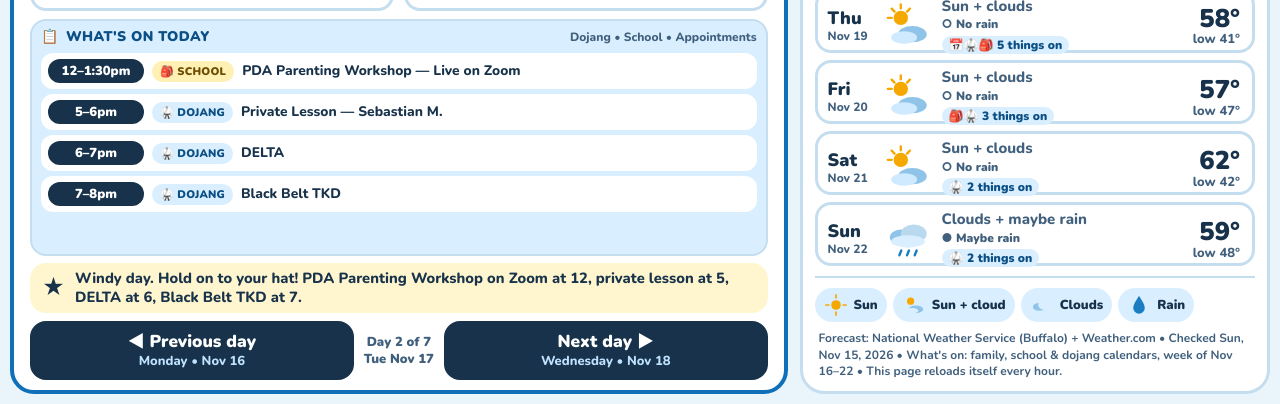
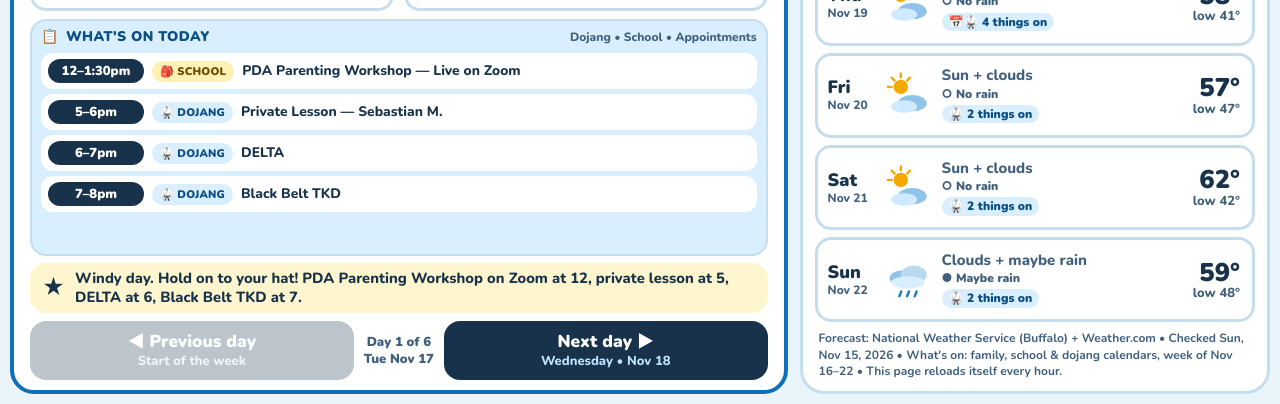
Before and after one commit to loop9-remixd/whatshouldiwear, a plain HTML site: page index.html in a window 1280 px wide. Shown: the part 396-800 px from the top of the page. Drawn offline with nearby package versions, Linux system fonts and the light colour scheme.

Commit message:
Today-first, past days dropped; remove legend, Picture Retake, Digital Dangers

```diff
--- a/index.html
+++ b/index.html
@@ -109,9 +109,6 @@
   .week-day .rain-dot{font-size:12px; font-weight:900}
   .week-day .ev-line{display:inline-block; margin-top:3px; font-size:12px; font-weight:900; color:var(--sky-dark); background:var(--sky-soft); border-radius:999px; padding:2px 7px; line-height:1.2}
   .week-day[aria-pressed="true"] .ev-line{background:#fff; color:var(--sky-dark)}
-  .legend{flex:0 0 auto; display:flex; gap:6px; flex-wrap:wrap; margin-top:10px; padding-top:10px; border-top:2px solid var(--line)}
-  .legend span{display:inline-flex; align-items:center; gap:6px; background:var(--sky-soft); border-radius:999px; padding:5px 9px; font-size:13px; font-weight:900}
-  .legend svg{width:24px; height:24px}
   .source{flex:0 0 auto; margin:8px 4px 0; font-size:12px; line-height:1.35; color:var(--ink-soft); font-weight:700}
 
   /* Short landscape (1366×768) tightening */
@@ -165,7 +162,7 @@
     .week-day .ww{font-size:11.5px; line-height:1.15; min-width:0; overflow:hidden}
     .week-day .rain-dot{font-size:11px}
     .week-day .wt b{font-size:19px} .week-day .wt span{font-size:11px}
-    .legend,.source,.week .hint{display:none}
+    .source,.week .hint{display:none}
     .note-box{display:none}
     .events-box{margin-top:6px; padding:6px 7px}
     .events-title{font-size:11px} .events-title .place{display:none}
@@ -247,12 +244,6 @@
       <h2>The whole week</h2>
       <p class="hint">Tap a day to see it big — weather + what's on. Big number = daytime warmest.</p>
       <div class="week-list" id="weekList" role="group" aria-label="Choose a day"></div>
-      <div class="legend" aria-label="What the pictures mean">
-        <span><svg viewBox="0 0 100 100" aria-hidden="true"><circle cx="50" cy="50" r="20" fill="#f5a800"/><g stroke="#f5a800" stroke-width="7" stroke-linecap="round"><line x1="50" y1="8" x2="50" y2="20"/><line x1="50" y1="80" x2="50" y2="92"/><line x1="8" y1="50" x2="20" y2="50"/><line x1="80" y1="50" x2="92" y2="50"/></g></svg> Sun</span>
-        <span><svg viewBox="0 0 100 100" aria-hidden="true"><circle cx="36" cy="34" r="15" fill="#f5a800"/><ellipse cx="58" cy="68" rx="30" ry="16" fill="#8fc3e8"/><ellipse cx="42" cy="74" rx="26" ry="12" fill="#d9efff"/></svg> Sun + cloud</span>
-        <span><svg viewBox="0 0 100 100" aria-hidden="true"><ellipse cx="38" cy="58" rx="26" ry="16" fill="#8fc3e8"/><ellipse cx="62" cy="50" rx="28" ry="20" fill="#d9efff"/></svg> Clouds</span>
-        <span><svg viewBox="0 0 100 100" aria-hidden="true"><path d="M50 12 C50 12 26 44 26 62 a24 24 0 0 0 48 0 C74 44 50 12 50 12Z" fill="#1b7ec2"/></svg> Rain</span>
-      </div>
       <p class="source">Forecast: National Weather Service (Buffalo) + Weather.com • Checked Sun, Nov 15, 2026 • What's on: family, school &amp; dojang calendars, week of Nov 16–22 • This page reloads itself every hour.</p>
     </aside>
   </main>
@@ -284,14 +275,30 @@ var DAYS = [
   { day:"Monday", short:"Mon", date:"November 16", icon:"partly", words:"Sun + clouds", explain:"The sun and clouds share the sky. Clouds in the morning, more sun later.", high:47, low:37, feel:"Chilly. The coldest day this week.", rain:"No rain.", rainIcon:"no", wear:"Warm coat. Hat in the morning.", wearIcon:"coat", events:[{time:"5–6pm", name:"Skylar TKD", type:"dojang", cls:"skylar"},{time:"7–8pm", name:"Black Belt TKD", type:"dojang"}], note:"School day. Skylar TKD at 5 o'clock, then Black Belt TKD at 7 o'clock.", tag:"" },
   { day:"Tuesday", short:"Tue", date:"November 17", icon:"sunny", words:"Sunny", explain:"The sun is out most of the day. Very few clouds.", high:53, low:38, feel:"Cool. It will feel colder because of the wind.", rain:"No rain.", rainIcon:"no", wear:"Warm coat.", wearIcon:"coat", events:[{time:"12–1:30pm", name:"PDA Parenting Workshop — Live on Zoom", type:"school"},{time:"5–6pm", name:"Private Lesson — Sebastian M.", type:"dojang"},{time:"6–7pm", name:"DELTA", type:"dojang"},{time:"7–8pm", name:"Black Belt TKD", type:"dojang"}], note:"Windy day. Hold on to your hat! PDA Parenting Workshop on Zoom at 12, private lesson at 5, DELTA at 6, Black Belt TKD at 7.", tag:"TODAY" },
   { day:"Wednesday", short:"Wed", date:"November 18", icon:"sunny", words:"Sunny", explain:"The sun is out most of the day. A bright, clear day.", high:56, low:41, feel:"Cool and nice.", rain:"No rain.", rainIcon:"no", wear:"Coat or thick jacket.", wearIcon:"coat", events:[{time:"4:30pm", name:"Appointment — J", type:"appt"},{time:"6–7pm", name:"Skylar TKD", type:"dojang", cls:"skylar"},{time:"7–8pm", name:"TKD Instructor Class", type:"dojang"},{time:"8–9pm", name:"Black Belt TKD", type:"dojang"}], note:"Appointment — J at 4:30. Skylar TKD at 6 o'clock, then Instructor Class and Black Belt TKD.", tag:"" },
-  { day:"Thursday", short:"Thu", date:"November 19", icon:"partly", words:"Sun + clouds", explain:"The sun and clouds share the sky again.", high:58, low:41, feel:"A little warmer.", rain:"No rain.", rainIcon:"no", wear:"Jacket.", wearIcon:"jacket", events:[{time:"8:10am", name:"Appointment — SC", type:"appt"},{time:"5–6pm", name:"TKD Family Class", type:"dojang"},{time:"5:30–7:30pm", name:"Digital Dangers parent presentation — Cleveland Hill MS/HS Auditorium", type:"school"},{time:"6–7pm", name:"DELTA", type:"dojang"},{time:"7–8pm", name:"Skills and Drills", type:"dojang"}], note:"Appointment — SC at 8:10 in the morning. Family class at 5, school talk at 5:30, DELTA at 6, Skills and Drills at 7.", tag:"" },
-  { day:"Friday", short:"Fri", date:"November 20", icon:"partly", words:"Sun + clouds", explain:"The sun and clouds share the sky.", high:57, low:47, feel:"Mild. The morning is not as cold.", rain:"No rain.", rainIcon:"no", wear:"Jacket.", wearIcon:"jacket", events:[{time:"All day", name:"Picture Retake Day — Cleveland Hill Elementary", type:"school"},{time:"Due today", name:"Dan belt private lessons due", type:"dojang", cls:"due"},{time:"6–7pm", name:"Skylar TKD", type:"dojang", cls:"skylar"}], note:"Picture Retake Day at school! Dan belt private lessons are due today. Skylar TKD at 6 o'clock.", tag:"" },
+  { day:"Thursday", short:"Thu", date:"November 19", icon:"partly", words:"Sun + clouds", explain:"The sun and clouds share the sky again.", high:58, low:41, feel:"A little warmer.", rain:"No rain.", rainIcon:"no", wear:"Jacket.", wearIcon:"jacket", events:[{time:"8:10am", name:"Appointment — SC", type:"appt"},{time:"5–6pm", name:"TKD Family Class", type:"dojang"},{time:"6–7pm", name:"DELTA", type:"dojang"},{time:"7–8pm", name:"Skills and Drills", type:"dojang"}], note:"Appointment — SC at 8:10 in the morning. Family class at 5, DELTA at 6, Skills and Drills at 7.", tag:"" },
+  { day:"Friday", short:"Fri", date:"November 20", icon:"partly", words:"Sun + clouds", explain:"The sun and clouds share the sky.", high:57, low:47, feel:"Mild. The morning is not as cold.", rain:"No rain.", rainIcon:"no", wear:"Jacket.", wearIcon:"jacket", events:[{time:"Due today", name:"Dan belt private lessons due", type:"dojang", cls:"due"},{time:"6–7pm", name:"Skylar TKD", type:"dojang", cls:"skylar"}], note:"Dan belt private lessons are due today. Skylar TKD at 6 o'clock.", tag:"" },
   { day:"Saturday", short:"Sat", date:"November 21", icon:"partly", words:"Sun + clouds", explain:"The sun and clouds share the sky.", high:62, low:42, feel:"The warmest day this week!", rain:"No rain.", rainIcon:"no", wear:"Light jacket.", wearIcon:"jacket", events:[{time:"8:55–10:55am", name:"Tiger Instruction", type:"dojang"},{time:"11am–5pm", name:"Fall Fusion Tournament", type:"dojang"}], note:"Big dojang day! Tiger Instruction in the morning, then the Fall Fusion Tournament from 11 to 5.", tag:"WARMEST" },
   { day:"Sunday", short:"Sun", date:"November 22", icon:"cloudyRain", words:"Clouds + maybe rain", explain:"Clouds cover most of the sky. A little rain may fall.", high:59, low:48, feel:"Mild, but cloudy.", rain:"Maybe a little rain.", rainIcon:"maybe", wear:"Jacket. Take an umbrella, just in case.", wearIcon:"umbrella", events:[{time:"9:45–11:45am", name:"Demo Team Practice", type:"dojang"},{time:"12:30–2pm", name:"Black Belt Test Practice #1 — Dillon helping", type:"dojang"}], note:"Sunday is the only day rain may come. Black Belt Test Practice at 12:30 — Dillon is helping.", tag:"" }
 ];
 
-/* One day at a time — opens on TODAY, Tue Nov 17. */
-var current = 1;
+/* One day at a time — today always comes first, then the following
+   days in order. Days already past are left out of the list entirely.
+   Worked out from the viewer's own date every time the page loads, so
+   yesterday drops off by itself each morning with no rebuild. */
+var MONTHS = { January:0, February:1, March:2, April:3, May:4, June:5, July:6, August:7, September:8, October:9, November:10, December:11 };
+function todayIndex(){
+  var now = new Date();
+  for(var i=0;i<DAYS.length;i++){
+    var parts = DAYS[i].date.split(" ");
+    if(MONTHS[parts[0]] === now.getMonth() && parseInt(parts[1],10) === now.getDate()) return i;
+  }
+  return -1; /* today isn't in this week's list */
+}
+var FOUND = todayIndex();
+var TODAY = FOUND >= 0 ? FOUND : 0; /* no match — start at the first day, no TODAY tag */
+var ORDER = [];
+for(var o=TODAY;o<DAYS.length;o++){ ORDER.push(o); }
+var current = TODAY;
 function wearSVG(k){ return k==="coat"?COAT:(k==="umbrella"?UMBRELLA:JACKET); }
 function rainSVG(k){ return k==="maybe"?MAYBEDROP:NODROP; }
 function catIcons(d){
@@ -302,7 +309,8 @@ function catIcons(d){
 
 function renderWeek(){
   var html="";
-  for(var i=0;i<DAYS.length;i++){
+  for(var k=0;k<ORDER.length;k++){
+    var i=ORDER[k];
     var d=DAYS[i];
     html+='<button type="button" class="week-day" data-i="'+i+'" aria-pressed="'+(i===current)+'">'
       +'<span class="wd">'+d.short+'<small>'+d.date.replace("November ","Nov ")+'</small></span>'
@@ -319,7 +327,7 @@ function selectDay(i){
   current=i; var d=DAYS[i];
   document.getElementById("bigDayName").textContent=d.day;
   document.getElementById("bigDayDate").textContent=d.date+" • Buffalo, NY";
-  document.getElementById("bigTag").textContent=d.tag||"";
+  document.getElementById("bigTag").textContent = (FOUND>=0 && i===TODAY) ? "TODAY" : (d.tag==="TODAY" ? "" : (d.tag||""));
   document.getElementById("bigIcon").innerHTML=ICONS[d.icon];
   document.getElementById("bigWords").textContent=d.words;
   document.getElementById("bigExplain").textContent=d.explain;
@@ -340,21 +348,24 @@ function selectDay(i){
   document.getElementById("bigEvents").innerHTML=evHtml;
   document.getElementById("bigNote").textContent=d.note;
   var btns=document.querySelectorAll(".week-day");
-  for(var j=0;j<btns.length;j++){ btns[j].setAttribute("aria-pressed", j===i?"true":"false"); }
-  /* Prev / Next state */
+  for(var j=0;j<btns.length;j++){ btns[j].setAttribute("aria-pressed", btns[j].getAttribute("data-i")===String(i)?"true":"false"); }
+  /* Prev / Next move through the list as shown — today first, then the
+     following days; past days are not in the list at all. */
+  var pos = ORDER.indexOf(i);
   var prev=document.getElementById("prevBtn"), next=document.getElementById("nextBtn");
-  prev.disabled = (i===0); next.disabled = (i===DAYS.length-1);
-  document.getElementById("prevLabel").textContent = i>0 ? DAYS[i-1].day+" • "+DAYS[i-1].date.replace("November ","Nov ") : "Start of the week";
-  document.getElementById("nextLabel").textContent = i<DAYS.length-1 ? DAYS[i+1].day+" • "+DAYS[i+1].date.replace("November ","Nov ") : "End of the week";
-  document.getElementById("navCount").innerHTML = "Day "+(i+1)+" of 7<br>"+d.short+" "+d.date.replace("November ","Nov ");
+  prev.disabled = (pos===0); next.disabled = (pos===ORDER.length-1);
+  document.getElementById("prevLabel").textContent = pos>0 ? DAYS[ORDER[pos-1]].day+" • "+DAYS[ORDER[pos-1]].date.replace("November ","Nov ") : "Start of the week";
+  document.getElementById("nextLabel").textContent = pos<ORDER.length-1 ? DAYS[ORDER[pos+1]].day+" • "+DAYS[ORDER[pos+1]].date.replace("November ","Nov ") : "End of the week";
+  document.getElementById("navCount").innerHTML = "Day "+(pos+1)+" of "+ORDER.length+"<br>"+d.short+" "+d.date.replace("November ","Nov ");
 }
-document.getElementById("prevBtn").addEventListener("click",function(){ selectDay(current-1); });
-document.getElementById("nextBtn").addEventListener("click",function(){ selectDay(current+1); });
+document.getElementById("prevBtn").addEventListener("click",function(){ var p=ORDER.indexOf(current); if(p>0) selectDay(ORDER[p-1]); });
+document.getElementById("nextBtn").addEventListener("click",function(){ var p=ORDER.indexOf(current); if(p<ORDER.length-1) selectDay(ORDER[p+1]); });
 document.addEventListener("keydown",function(e){
-  if(e.key==="ArrowLeft") selectDay(current-1);
-  if(e.key==="ArrowRight") selectDay(current+1);
+  var p=ORDER.indexOf(current);
+  if(e.key==="ArrowLeft" && p>0) selectDay(ORDER[p-1]);
+  if(e.key==="ArrowRight" && p<ORDER.length-1) selectDay(ORDER[p+1]);
 });
-renderWeek(); selectDay(1);
+renderWeek(); selectDay(TODAY);
 </script>
 </body>
 </html>
```
